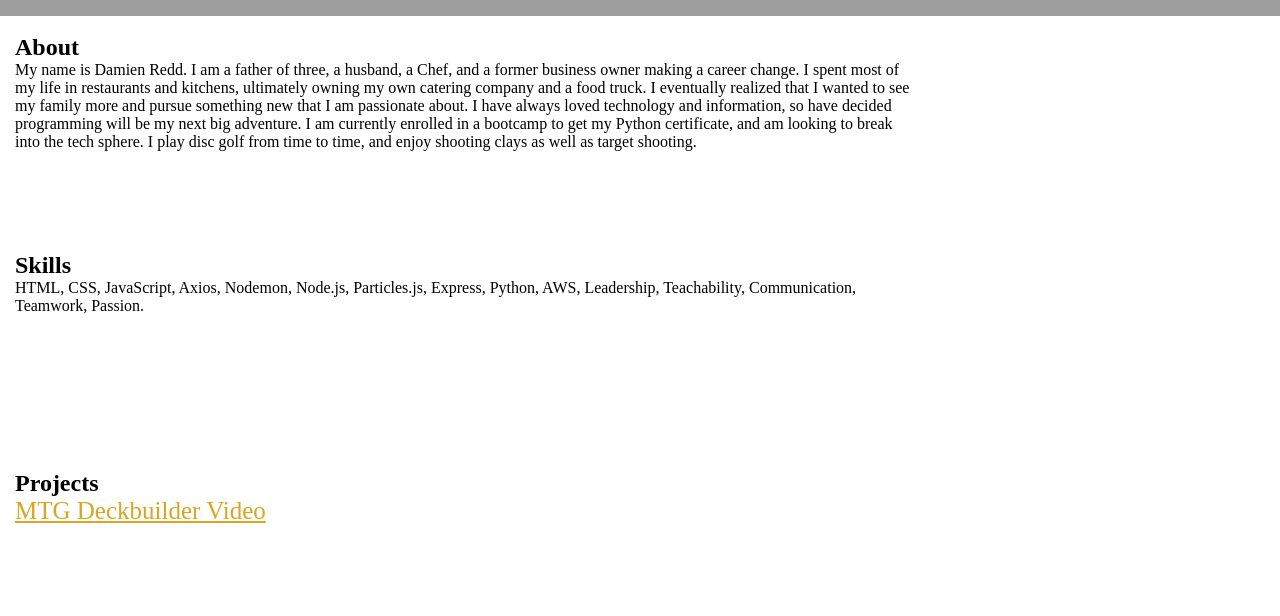
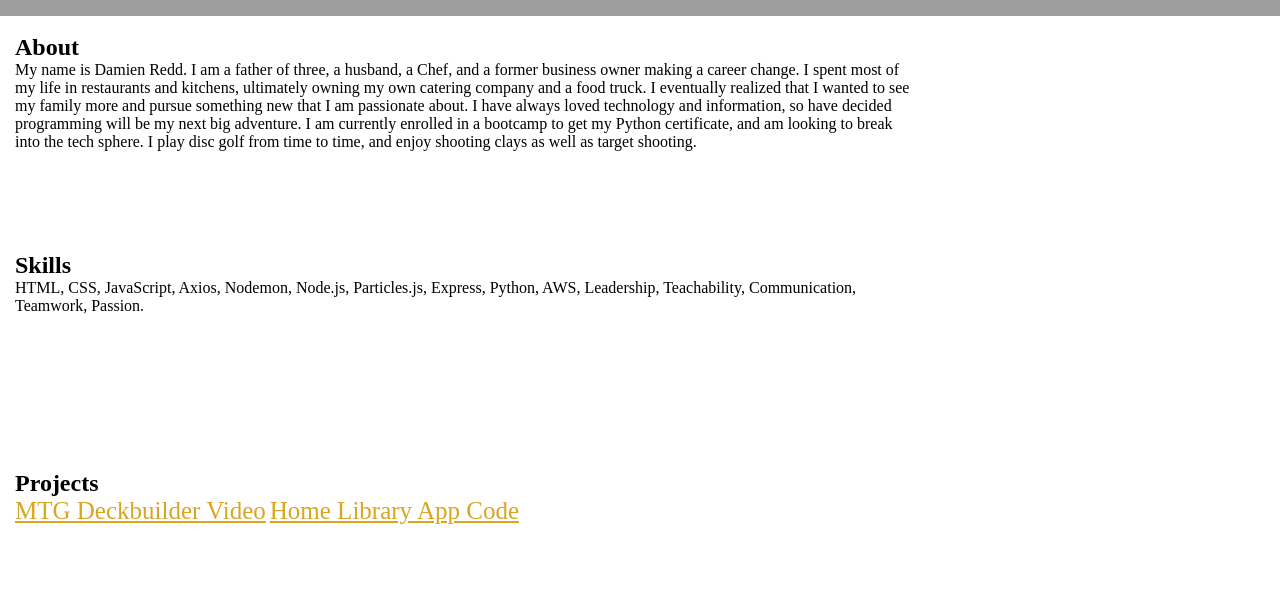
Before and after one commit to Damien580/Damien580.github.io, a plain HTML site: page index.html in a window 1280 px wide. Shown: the part 184-800 px from the top of the page. Drawn offline with Linux system fonts and the light colour scheme; grey boxes are pictures that could not be loaded.

Commit message:
Update index.html

```diff
--- a/index.html
+++ b/index.html
@@ -30,6 +30,7 @@
         </section><br>
         <section id="projects"><h2>Projects</h2>
             <a id="link1" href="https://youtu.be/86Gx6OEtcR4">MTG Deckbuilder Video</a>
+            <a id="link2" href="https://github.com/Damien580/specsWeeks1">Home Library App Code<a/>
 
         </section><br>
         <section id="contact"><h2>Contact</h2>
```
